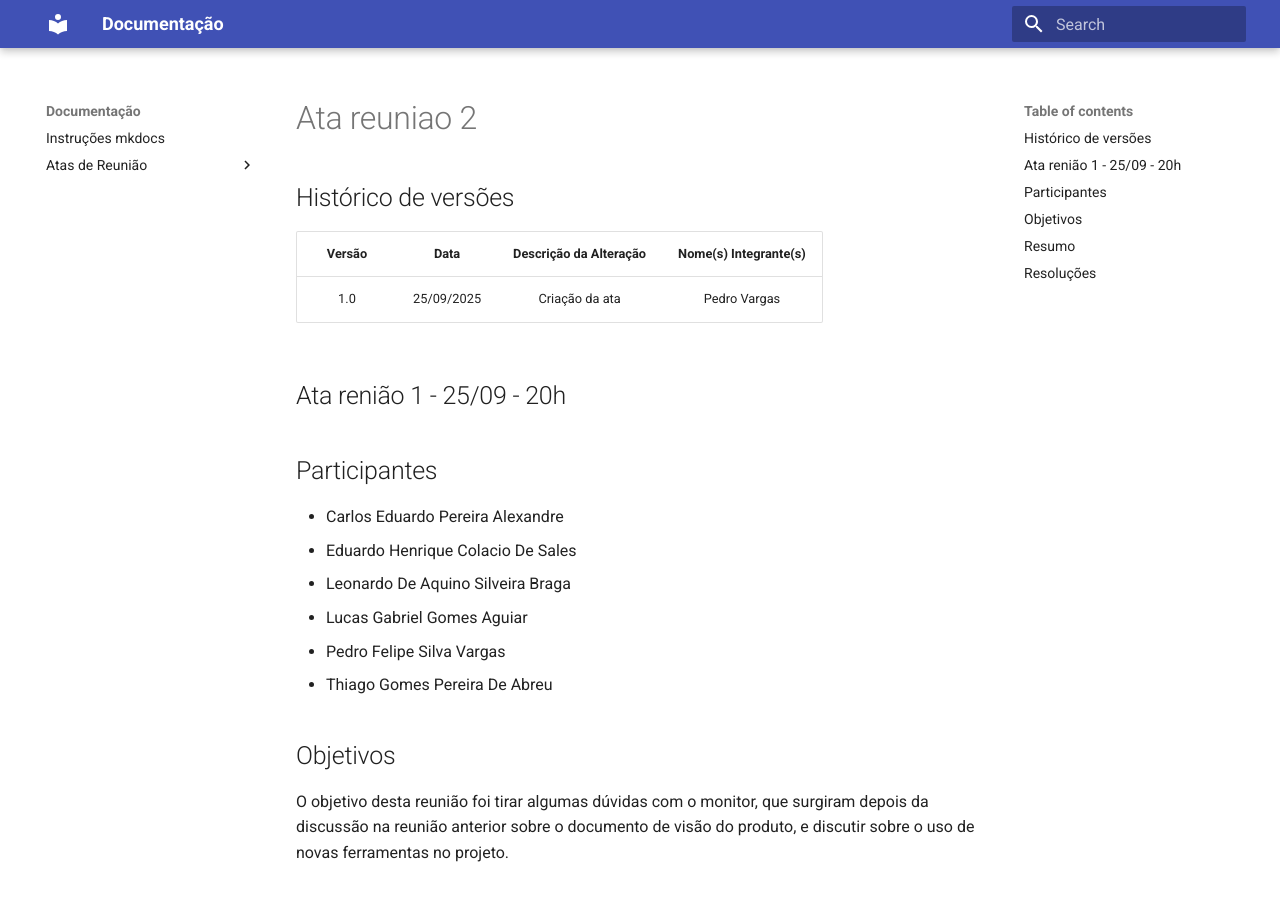
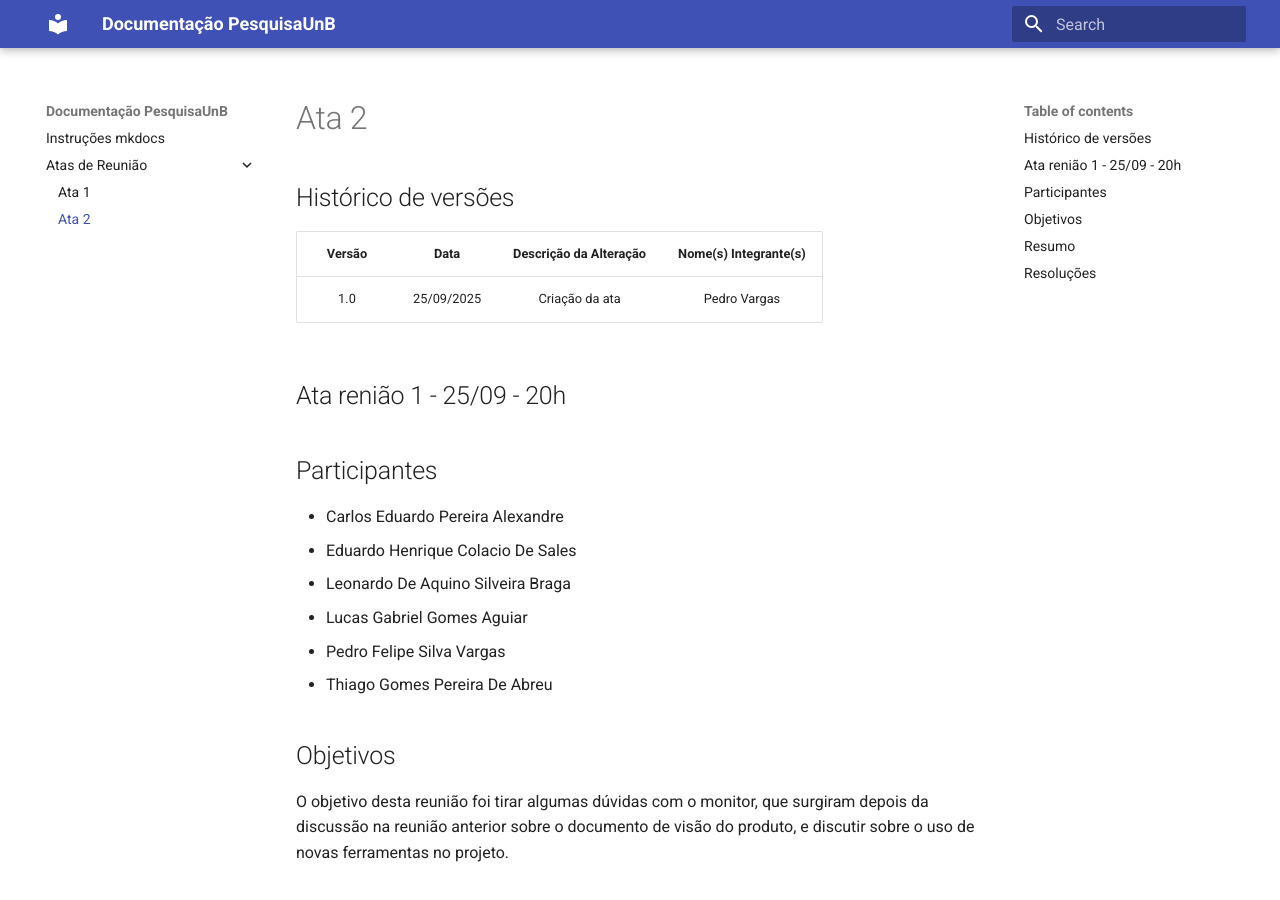
Before and after one commit to FGA0138-MDS-Ajax/2025.2-Fuxi, an MkDocs documentation site: the page built from docs/atas-reuniao/ata-reuniao-2.md, in a window 1280 px wide and 900 px high. Built offline with MkDocs 1.6.1 and Material for MkDocs 9.7.7, drawn with Linux system fonts in a browser that asks for light colours.

Commit message:
docs: alteração página principal

```diff
--- a/mkdocs.yml
+++ b/mkdocs.yml
@@ -1,9 +1,10 @@
-site_name: Documentação
+site_name: Documentação PesquisaUnB
 
 nav:
   - Instruções mkdocs: "index.md"
   - Atas de Reunião:
     - Ata 1: "atas-reuniao/ata-reuniao-1.md"
+    - Ata 2: "atas-reuniao/ata-reuniao-2.md"
 
 theme:
   name: material
```
